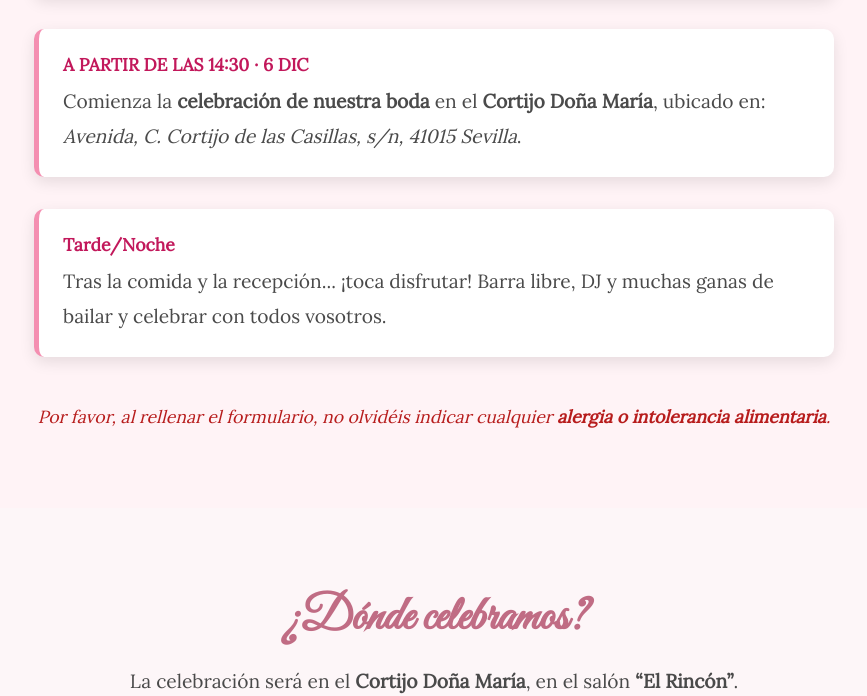
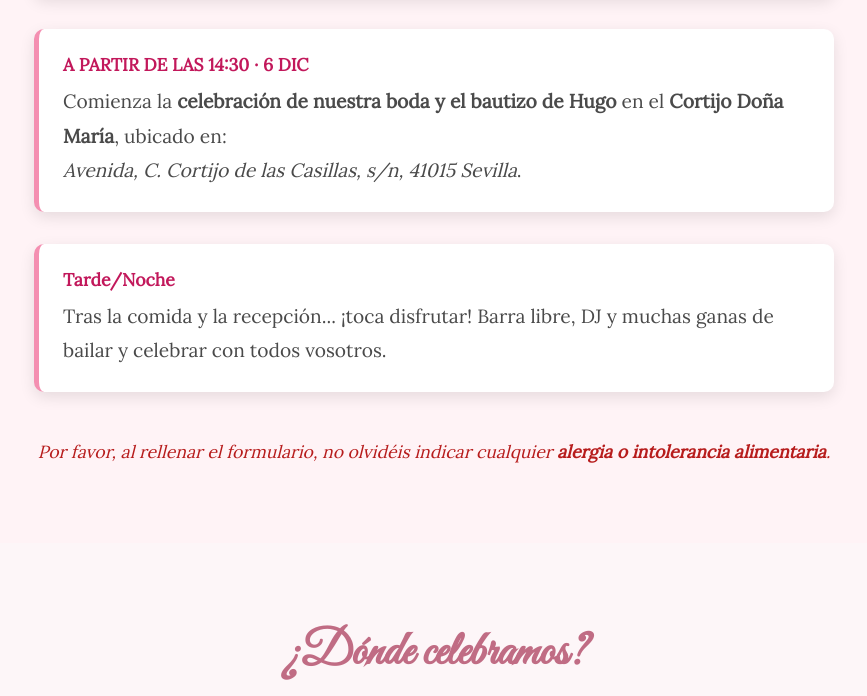
Before and after one commit to snolls/bodamariayalejandro, a plain HTML site: page index.html in a window 1280 px wide. Shown: the part 3228-3924 px from the top of the page, without its empty margins (206-1073 px from the left). Drawn offline with Linux system fonts and the light colour scheme.

Commit message:
Add files via upload

```diff
--- a/index.html
+++ b/index.html
@@ -102,7 +102,7 @@
             <div class="event-block">
                 <span class="time">A PARTIR DE LAS 14:30 · 6 DIC</span>
                 <p class="description">
-                    Comienza la <strong>celebración de nuestra boda</strong> en el <strong>Cortijo Doña María</strong>,
+                    Comienza la <strong>celebración de nuestra boda y el bautizo de Hugo</strong> en el <strong>Cortijo Doña María</strong>,
                     ubicado en:<br />
                     <em>Avenida, C. Cortijo de las Casillas, s/n, 41015 Sevilla</em>.
                 </p>
```
